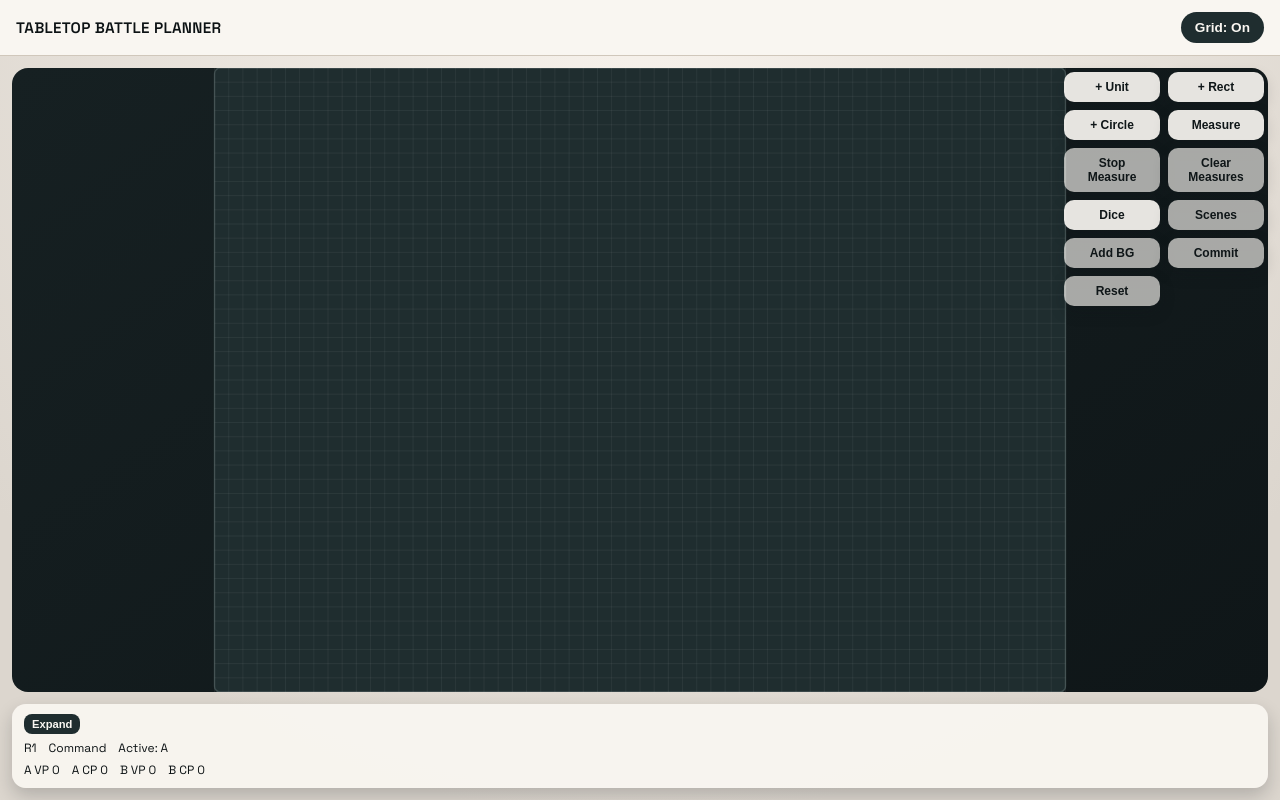
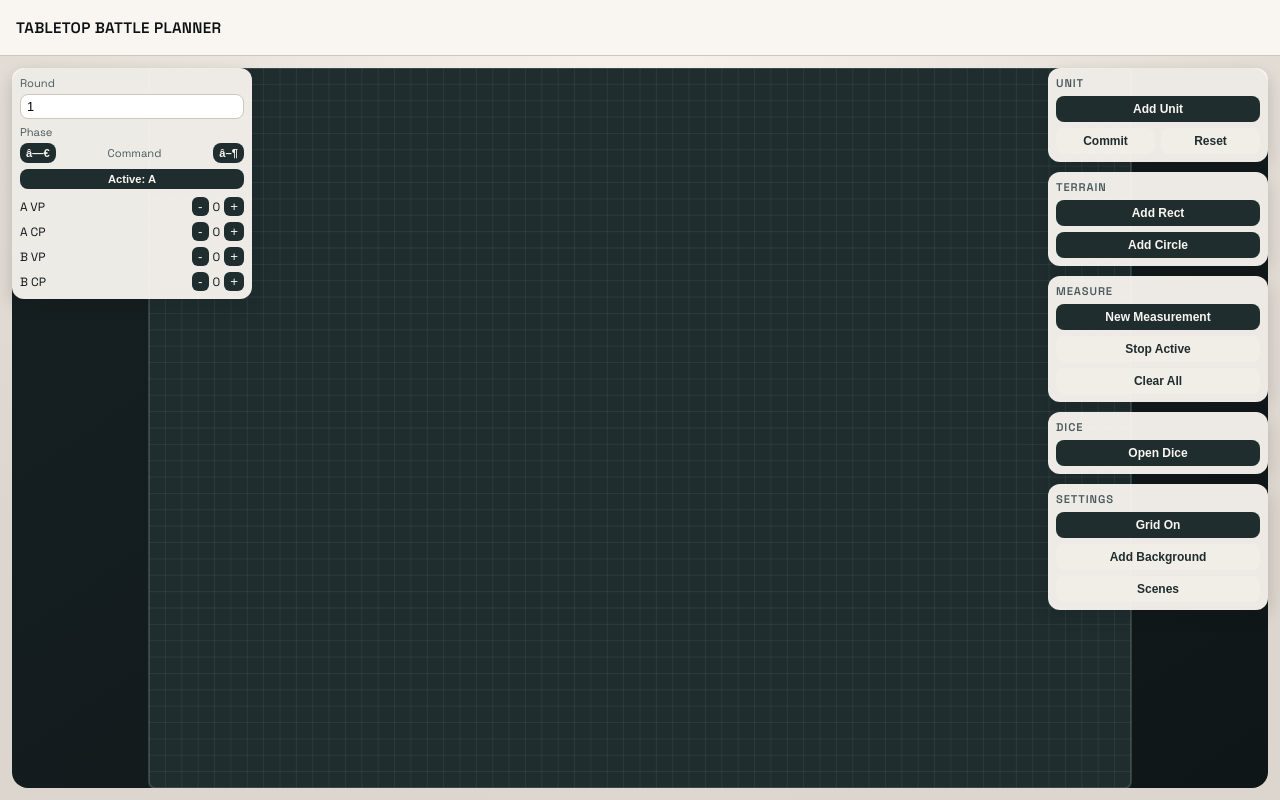
Before and after one commit to gougMorpheus/tabletop-battle-planner, a React (Vite) app: page / in a window 1280 px wide. Built offline with nearby package versions, Linux system fonts and the light colour scheme.

Commit message:
Fix unit initialization to avoid stale default wound values

```diff
--- a/src/App.tsx
+++ b/src/App.tsx
@@ -75,7 +75,7 @@ const App = () => {
       : null;
   const [rangeInput, setRangeInput] = useState("");
   const [isInspectorOpen, setIsInspectorOpen] = useState(false);
-  const [isTrackerExpanded, setIsTrackerExpanded] = useState(false);
+  const [isTerrainInspectorOpen, setIsTerrainInspectorOpen] = useState(false);
   const [modelCountInput, setModelCountInput] = useState("");
   const [woundsPerModelInput, setWoundsPerModelInput] = useState("");
   const [iconDiameterInput, setIconDiameterInput] = useState("");
@@ -205,16 +205,21 @@ const App = () => {
     setIsInspectorOpen((open) => !open);
   };
 
-  const handleTrackerToggle = () => {
-    setIsTrackerExpanded((open) => !open);
-  };
-
   const refreshScenes = async () => {
     setLoadingScenes(true);
     const list = await listScenes();
     setScenes(list);
     setLoadingScenes(false);
   };
+
+  useEffect(() => {
+    if (!selectedUnit) {
+      setIsInspectorOpen(false);
+    }
+    if (!selectedTerrain) {
+      setIsTerrainInspectorOpen(false);
+    }
+  }, [selectedTerrain, selectedUnit]);
 
   const handleOpenScenes = () => {
     setIsScenesOpen(true);
@@ -375,9 +380,6 @@ const App = () => {
     <div className="app">
       <header className="top-bar">
         <div className="top-bar__title">Tabletop Battle Planner</div>
-        <button className="top-bar__button" type="button" onClick={toggleGrid}>
-          {showGrid ? "Grid: On" : "Grid: Off"}
-        </button>
       </header>
       <main className="board-shell">
         <Board />
@@ -388,123 +390,174 @@ const App = () => {
           accept="image/*"
           onChange={handleBackgroundChange}
         />
-        <div className="tool-dock">
-          <button className="tool-dock__button" type="button" onClick={handleAddUnit}>
-            + Unit
+        <div className="tracker-overlay">
+          <div className="tracker-overlay__row">
+            <label>
+              Round
+              <input
+                type="number"
+                inputMode="numeric"
+                value={battleRound}
+                onChange={(event) => setBattleRound(Number(event.target.value))}
+              />
+            </label>
+            <div className="tracker-overlay__phase">
+              <span>Phase</span>
+              <div className="tracker-overlay__phase-controls">
+                <button type="button" onClick={prevPhase}>
+                  â—€
                 </button>
-          <button className="tool-dock__button" type="button" onClick={handleAddRectTerrain}>
-            + Rect
+                <div>{phase}</div>
+                <button type="button" onClick={nextPhase}>
+                  â–¶
                 </button>
-          <button className="tool-dock__button" type="button" onClick={handleAddCircleTerrain}>
-            + Circle
+              </div>
+            </div>
+            <button
+              className="tracker-overlay__active"
+              type="button"
+              onClick={toggleActivePlayer}
+            >
+              Active: {activePlayer}
             </button>
-          <button className="tool-dock__button" type="button" onClick={handleNewMeasurement}>
-            Measure
+          </div>
+          <div className="tracker-overlay__row tracker-overlay__row--stats">
+            <div className="tracker-overlay__stat">
+              <span>A VP</span>
+              <div className="tracker-overlay__controls">
+                <button type="button" onClick={() => adjustPlayer("A", "vp", -1)}>
+                  -
                 </button>
-          <button
-            className="tool-dock__button tool-dock__button--ghost"
-            type="button"
-            onClick={stopActiveMeasurement}
-            disabled={!activeMeasurementId}
-          >
-            Stop Measure
+                <div>{playerA.vp}</div>
+                <button type="button" onClick={() => adjustPlayer("A", "vp", 1)}>
+                  +
                 </button>
-          <button
-            className="tool-dock__button tool-dock__button--ghost"
-            type="button"
-            onClick={clearMeasurements}
-            disabled={measurements.length === 0}
-          >
-            Clear Measures
+              </div>
+            </div>
+            <div className="tracker-overlay__stat">
+              <span>A CP</span>
+              <div className="tracker-overlay__controls">
+                <button type="button" onClick={() => adjustPlayer("A", "cp", -1)}>
+                  -
                 </button>
-          <button className="tool-dock__button" type="button" onClick={() => setIsDiceOpen(true)}>
-            Dice
+                <div>{playerA.cp}</div>
+                <button type="button" onClick={() => adjustPlayer("A", "cp", 1)}>
+                  +
                 </button>
-          <button
-            className="tool-dock__button tool-dock__button--ghost"
-            type="button"
-            onClick={handleOpenScenes}
-          >
-            Scenes
+              </div>
+            </div>
+            <div className="tracker-overlay__stat">
+              <span>B VP</span>
+              <div className="tracker-overlay__controls">
+                <button type="button" onClick={() => adjustPlayer("B", "vp", -1)}>
+                  -
                 </button>
-          <button
-            className="tool-dock__button tool-dock__button--ghost"
-            type="button"
-            onClick={handleSelectBackground}
-          >
-            {backgroundImageUrl ? "Replace BG" : "Add BG"}
+                <div>{playerB.vp}</div>
+                <button type="button" onClick={() => adjustPlayer("B", "vp", 1)}>
+                  +
                 </button>
-          {backgroundImageUrl && (
-            <button
-              className="tool-dock__button tool-dock__button--ghost"
-              type="button"
-              onClick={handleClearBackground}
-            >
-              Remove BG
+              </div>
+            </div>
+            <div className="tracker-overlay__stat">
+              <span>B CP</span>
+              <div className="tracker-overlay__controls">
+                <button type="button" onClick={() => adjustPlayer("B", "cp", -1)}>
+                  -
                 </button>
-          )}
+                <div>{playerB.cp}</div>
+                <button type="button" onClick={() => adjustPlayer("B", "cp", 1)}>
+                  +
+                </button>
+              </div>
+            </div>
+          </div>
+        </div>
+        <div className="side-menu">
+          <div className="side-menu__section">
+            <div className="side-menu__title">Unit</div>
+            <button className="side-menu__button" type="button" onClick={handleAddUnit}>
+              Add Unit
+            </button>
             {selectedUnit && (
               <>
                 <button
-                className="tool-dock__button tool-dock__button--ghost"
+                  className="side-menu__button"
+                  type="button"
+                  onClick={handleInspectorToggle}
+                >
+                  {isInspectorOpen ? "Hide Inspector" : "Inspector"}
+                </button>
+                <div className="side-menu__row">
+                  <button
+                    className="side-menu__button side-menu__button--ghost"
                     type="button"
                     onClick={() => handleAddRange(6)}
                   >
-                + Range 6
+                    +6"
                   </button>
                   <button
-                className="tool-dock__button tool-dock__button--ghost"
+                    className="side-menu__button side-menu__button--ghost"
                     type="button"
                     onClick={() => handleAddRange(12)}
                   >
-                + Range 12
+                    +12"
                   </button>
+                </div>
+                <div className="side-menu__row">
+                  <input
+                    className="side-menu__input"
+                    type="number"
+                    inputMode="decimal"
+                    placeholder='Range'
+                    value={rangeInput}
+                    onChange={(event) => setRangeInput(event.target.value)}
+                  />
                   <button
-                className="tool-dock__button tool-dock__button--ghost"
+                    className="side-menu__button side-menu__button--ghost"
                     type="button"
-                onClick={handleInspectorToggle}
+                    onClick={handleRangeSubmit}
                   >
-                {isInspectorOpen ? "Hide Unit" : "Unit Inspector"}
+                    Add
                   </button>
+                </div>
+                {selectedUnit.ranges.length > 0 && (
+                  <div className="side-menu__list">
+                    {selectedUnit.ranges.map((range, index) => (
+                      <div
+                        key={`${selectedUnit.id}-range-${index}`}
+                        className="side-menu__list-item"
+                      >
+                        <span>{range}"</span>
                         <button
-                className="tool-dock__button tool-dock__button--ghost"
+                          className="side-menu__link"
+                          type="button"
+                          onClick={() => removeRange(selectedUnit.id, index)}
+                        >
+                          Remove
+                        </button>
+                      </div>
+                    ))}
+                  </div>
+                )}
+                <button
+                  className="side-menu__button side-menu__button--ghost"
                   type="button"
                   onClick={handleDuplicateUnit}
                 >
-                Duplicate Unit
+                  Duplicate
                 </button>
                 <button
-                className="tool-dock__button tool-dock__button--ghost"
+                  className="side-menu__button side-menu__button--ghost"
                   type="button"
                   onClick={handleDeleteUnit}
                 >
-                Delete Unit
+                  Delete
                 </button>
               </>
             )}
-          {selectedTerrain && (
-            <>
+            <div className="side-menu__row">
               <button
-                className="tool-dock__button tool-dock__button--ghost"
-                type="button"
-                onClick={() => duplicateTerrain(selectedTerrain.id)}
-              >
-                Duplicate Terrain
-              </button>
-              <button
-                className="tool-dock__button tool-dock__button--ghost"
-                type="button"
-                onClick={() => {
-                  deleteTerrain(selectedTerrain.id);
-                  clearSelection();
-                }}
-              >
-                Delete Terrain
-              </button>
-            </>
-          )}
-          <button
-            className="tool-dock__button tool-dock__button--ghost"
+                className="side-menu__button side-menu__button--ghost"
                 type="button"
                 onClick={commitPlannedMoves}
                 disabled={!hasPlannedMoves}
@@ -512,7 +565,7 @@ const App = () => {
                 Commit
               </button>
               <button
-            className="tool-dock__button tool-dock__button--ghost"
+                className="side-menu__button side-menu__button--ghost"
                 type="button"
                 onClick={resetPlannedMoves}
                 disabled={!hasPlannedMoves}
@@ -520,142 +573,129 @@ const App = () => {
                 Reset
               </button>
             </div>
-      </main>
-      <div className="tracker tracker--compact">
-        <div className="tracker__compact">
-          <button className="tracker__expand" type="button" onClick={handleTrackerToggle}>
-            {isTrackerExpanded ? "Hide" : "Expand"}
+          </div>
+          <div className="side-menu__section">
+            <div className="side-menu__title">Terrain</div>
+            <button
+              className="side-menu__button"
+              type="button"
+              onClick={handleAddRectTerrain}
+            >
+              Add Rect
             </button>
-          <div className="tracker__compact-row">
-            <span>R{battleRound}</span>
-            <span>{phase}</span>
-            <span>Active: {activePlayer}</span>
+            <button
+              className="side-menu__button"
+              type="button"
+              onClick={handleAddCircleTerrain}
+            >
+              Add Circle
+            </button>
+            {selectedTerrain && (
+              <>
+                <button
+                  className="side-menu__button"
+                  type="button"
+                  onClick={() =>
+                    setIsTerrainInspectorOpen((open) => !open)
+                  }
+                >
+                  {isTerrainInspectorOpen ? "Hide Inspector" : "Inspector"}
+                </button>
+                <button
+                  className="side-menu__button side-menu__button--ghost"
+                  type="button"
+                  onClick={() => duplicateTerrain(selectedTerrain.id)}
+                >
+                  Duplicate
+                </button>
+                <button
+                  className="side-menu__button side-menu__button--ghost"
+                  type="button"
+                  onClick={() => {
+                    deleteTerrain(selectedTerrain.id);
+                    clearSelection();
+                  }}
+                >
+                  Delete
+                </button>
+              </>
+            )}
           </div>
-          <div className="tracker__compact-row">
-            <span>A VP {playerA.vp}</span>
-            <span>A CP {playerA.cp}</span>
-            <span>B VP {playerB.vp}</span>
-            <span>B CP {playerB.cp}</span>
-          </div>
-        </div>
-        {isTrackerExpanded && (
-          <div className="tracker__expanded">
-            <div className="tracker__header">
-              <div className="tracker__title">Game Tracker</div>
+          <div className="side-menu__section">
+            <div className="side-menu__title">Measure</div>
+            <button className="side-menu__button" type="button" onClick={handleNewMeasurement}>
+              New Measurement
+            </button>
             <button
-                className="tracker__chip"
+              className="side-menu__button side-menu__button--ghost"
               type="button"
-                onClick={toggleActivePlayer}
+              onClick={stopActiveMeasurement}
+              disabled={!activeMeasurementId}
             >
-                Active: Player {activePlayer}
+              Stop Active
+            </button>
+            <button
+              className="side-menu__button side-menu__button--ghost"
+              type="button"
+              onClick={clearMeasurements}
+              disabled={measurements.length === 0}
+            >
+              Clear All
+            </button>
+            {measurements.length > 0 && (
+              <div className="side-menu__list">
+                {measurements.map((measurement, index) => (
+                  <div key={measurement.id} className="side-menu__list-item">
+                    <span>Measure {index + 1}</span>
+                    <button
+                      className="side-menu__link"
+                      type="button"
+                      onClick={() => removeMeasurement(measurement.id)}
+                    >
+                      Remove
                     </button>
                   </div>
-            <div className="tracker__row">
-              <div className="tracker__round">
-                <span>Round</span>
-                <input
-                  type="number"
-                  inputMode="numeric"
-                  value={battleRound}
-                  onChange={(event) => setBattleRound(Number(event.target.value))}
-                />
+                ))}
               </div>
-              <div className="tracker__phase">
-                <span>Phase</span>
-                <div className="tracker__phase-controls">
-                  <button type="button" onClick={prevPhase}>
-                    ◀
+            )}
+          </div>
+          <div className="side-menu__section">
+            <div className="side-menu__title">Dice</div>
+            <button className="side-menu__button" type="button" onClick={() => setIsDiceOpen(true)}>
+              Open Dice
             </button>
-                  <div>{phase}</div>
-                  <button type="button" onClick={nextPhase}>
-                    ▶
+          </div>
+          <div className="side-menu__section">
+            <div className="side-menu__title">Settings</div>
+            <button className="side-menu__button" type="button" onClick={toggleGrid}>
+              {showGrid ? "Grid On" : "Grid Off"}
+            </button>
+            <button
+              className="side-menu__button side-menu__button--ghost"
+              type="button"
+              onClick={handleSelectBackground}
+            >
+              {backgroundImageUrl ? "Replace Background" : "Add Background"}
+            </button>
+            {backgroundImageUrl && (
+              <button
+                className="side-menu__button side-menu__button--ghost"
+                type="button"
+                onClick={handleClearBackground}
+              >
+                Remove Background
+              </button>
+            )}
+            <button
+              className="side-menu__button side-menu__button--ghost"
+              type="button"
+              onClick={handleOpenScenes}
+            >
+              Scenes
             </button>
           </div>
         </div>
-            </div>
-            <div className="tracker__players">
-              <div className="tracker__player">
-                <div className="tracker__player-title">Player A</div>
-                <div className="tracker__stat">
-                  <span>VP</span>
-                  <div className="tracker__controls">
-                    <button
-                      type="button"
-                      onClick={() => adjustPlayer("A", "vp", -1)}
-                    >
-                      -
-                    </button>
-                    <div>{playerA.vp}</div>
-                    <button
-                      type="button"
-                      onClick={() => adjustPlayer("A", "vp", 1)}
-                    >
-                      +
-                    </button>
-                  </div>
-                </div>
-                <div className="tracker__stat">
-                  <span>CP</span>
-                  <div className="tracker__controls">
-                    <button
-                      type="button"
-                      onClick={() => adjustPlayer("A", "cp", -1)}
-                    >
-                      -
-                    </button>
-                    <div>{playerA.cp}</div>
-                    <button
-                      type="button"
-                      onClick={() => adjustPlayer("A", "cp", 1)}
-                    >
-                      +
-                    </button>
-                  </div>
-                </div>
-              </div>
-              <div className="tracker__player">
-                <div className="tracker__player-title">Player B</div>
-                <div className="tracker__stat">
-                  <span>VP</span>
-                  <div className="tracker__controls">
-                    <button
-                      type="button"
-                      onClick={() => adjustPlayer("B", "vp", -1)}
-                    >
-                      -
-                    </button>
-                    <div>{playerB.vp}</div>
-                    <button
-                      type="button"
-                      onClick={() => adjustPlayer("B", "vp", 1)}
-                    >
-                      +
-                    </button>
-                  </div>
-                </div>
-                <div className="tracker__stat">
-                  <span>CP</span>
-                  <div className="tracker__controls">
-                    <button
-                      type="button"
-                      onClick={() => adjustPlayer("B", "cp", -1)}
-                    >
-                      -
-                    </button>
-                    <div>{playerB.cp}</div>
-                    <button
-                      type="button"
-                      onClick={() => adjustPlayer("B", "cp", 1)}
-                    >
-                      +
-                    </button>
-                  </div>
-                </div>
-              </div>
-            </div>
-          </div>
-        )}
-      </div>
+      </main>
       {selectedUnit && isInspectorOpen && (
         <div className="inspector inspector--floating">
           <div className="inspector__header">
@@ -809,7 +849,7 @@ const App = () => {
           </div>
         </div>
       )}
-      {selectedTerrain && (
+      {selectedTerrain && isTerrainInspectorOpen && (
         <div className="inspector inspector--floating">
           <div className="inspector__header">
             <div className="inspector__title">Terrain Inspector</div>
@@ -965,7 +1005,7 @@ const App = () => {
                 </button>
               </div>
               {loadingScenes ? (
-                <div className="scenes__empty">Loading scenes…</div>
+                <div className="scenes__empty">Loading scenesâ€¦</div>
               ) : scenes.length === 0 ? (
                 <div className="scenes__empty">No saved scenes yet.</div>
               ) : (
@@ -1093,7 +1133,7 @@ const App = () => {
                       <div>Sum: {sum}</div>
                       {section.target !== null && (
                         <div>
-                          Successes: {successes ?? 0} (≥{section.target})
+                          Successes: {successes ?? 0} (â‰¥{section.target})
                         </div>
                       )}
                     </div>
--- a/src/styles.css
+++ b/src/styles.css
@@ -65,6 +65,188 @@ body {
   overflow: hidden;
   padding: 12px;
   position: relative;
+}
+
+.side-menu {
+  display: grid;
+  gap: 10px;
+  position: absolute;
+  right: 12px;
+  top: 12px;
+  width: 220px;
+  z-index: 6;
+}
+
+.side-menu__section {
+  background: rgba(249, 246, 241, 0.95);
+  border-radius: 12px;
+  box-shadow: 0 6px 16px rgba(15, 22, 24, 0.18);
+  display: grid;
+  gap: 6px;
+  padding: 8px;
+}
+
+.side-menu__title {
+  font-size: 0.7rem;
+  font-weight: 700;
+  letter-spacing: 0.08em;
+  text-transform: uppercase;
+  color: #4a5a5c;
+}
+
+.side-menu__row {
+  display: flex;
+  gap: 6px;
+}
+
+.side-menu__row .side-menu__button {
+  flex: 1;
+  width: auto;
+}
+
+.side-menu__button {
+  background: #1f2d2f;
+  border: none;
+  border-radius: 8px;
+  color: #f9f6f1;
+  cursor: pointer;
+  font-size: 0.75rem;
+  font-weight: 600;
+  padding: 6px 8px;
+  width: 100%;
+}
+
+.side-menu__button--ghost {
+  background: #f1ede7;
+  color: #1f2d2f;
+}
+
+.side-menu__input {
+  border: 1px solid #d0c7bb;
+  border-radius: 8px;
+  font-size: 0.75rem;
+  padding: 6px 8px;
+  width: 100%;
+}
+
+.side-menu__list {
+  display: grid;
+  gap: 4px;
+  font-size: 0.75rem;
+}
+
+.side-menu__list-item {
+  align-items: center;
+  display: flex;
+  justify-content: space-between;
+  gap: 6px;
+}
+
+.side-menu__link {
+  background: transparent;
+  border: none;
+  color: #b83b3b;
+  cursor: pointer;
+  font-size: 0.7rem;
+  font-weight: 600;
+}
+
+.tracker-overlay {
+  background: rgba(249, 246, 241, 0.95);
+  border-radius: 12px;
+  box-shadow: 0 6px 16px rgba(15, 22, 24, 0.18);
+  left: 12px;
+  padding: 8px;
+  position: absolute;
+  top: 12px;
+  width: 240px;
+  z-index: 6;
+  display: grid;
+  gap: 8px;
+}
+
+.tracker-overlay__row {
+  display: grid;
+  gap: 6px;
+}
+
+.tracker-overlay__row label {
+  display: grid;
+  gap: 4px;
+  font-size: 0.7rem;
+  color: #4a5a5c;
+}
+
+.tracker-overlay__row input {
+  border: 1px solid #d0c7bb;
+  border-radius: 8px;
+  font-size: 0.8rem;
+  padding: 4px 6px;
+}
+
+.tracker-overlay__phase {
+  display: grid;
+  gap: 4px;
+  font-size: 0.7rem;
+  color: #4a5a5c;
+}
+
+.tracker-overlay__phase-controls {
+  align-items: center;
+  display: flex;
+  gap: 6px;
+  justify-content: space-between;
+}
+
+.tracker-overlay__phase-controls button,
+.tracker-overlay__active {
+  background: #1f2d2f;
+  border: none;
+  border-radius: 8px;
+  color: #f9f6f1;
+  cursor: pointer;
+  font-size: 0.7rem;
+  font-weight: 600;
+  padding: 4px 6px;
+}
+
+.tracker-overlay__row--stats {
+  display: grid;
+  gap: 6px;
+}
+
+.tracker-overlay__stat {
+  align-items: center;
+  display: flex;
+  justify-content: space-between;
+  font-size: 0.75rem;
+}
+
+.tracker-overlay__controls {
+  align-items: center;
+  display: flex;
+  gap: 4px;
+}
+
+.tracker-overlay__controls button {
+  background: #1f2d2f;
+  border: none;
+  border-radius: 6px;
+  color: #f9f6f1;
+  cursor: pointer;
+  padding: 2px 6px;
+}
+
+@media (max-width: 720px) {
+  .side-menu {
+    width: 170px;
+  }
+  .tracker-overlay {
+    width: 180px;
+  }
+  .side-menu__row {
+    flex-direction: column;
+  }
 }
 
 .board-canvas {
```
Lines whose indentation alone changed are shown as unchanged.
